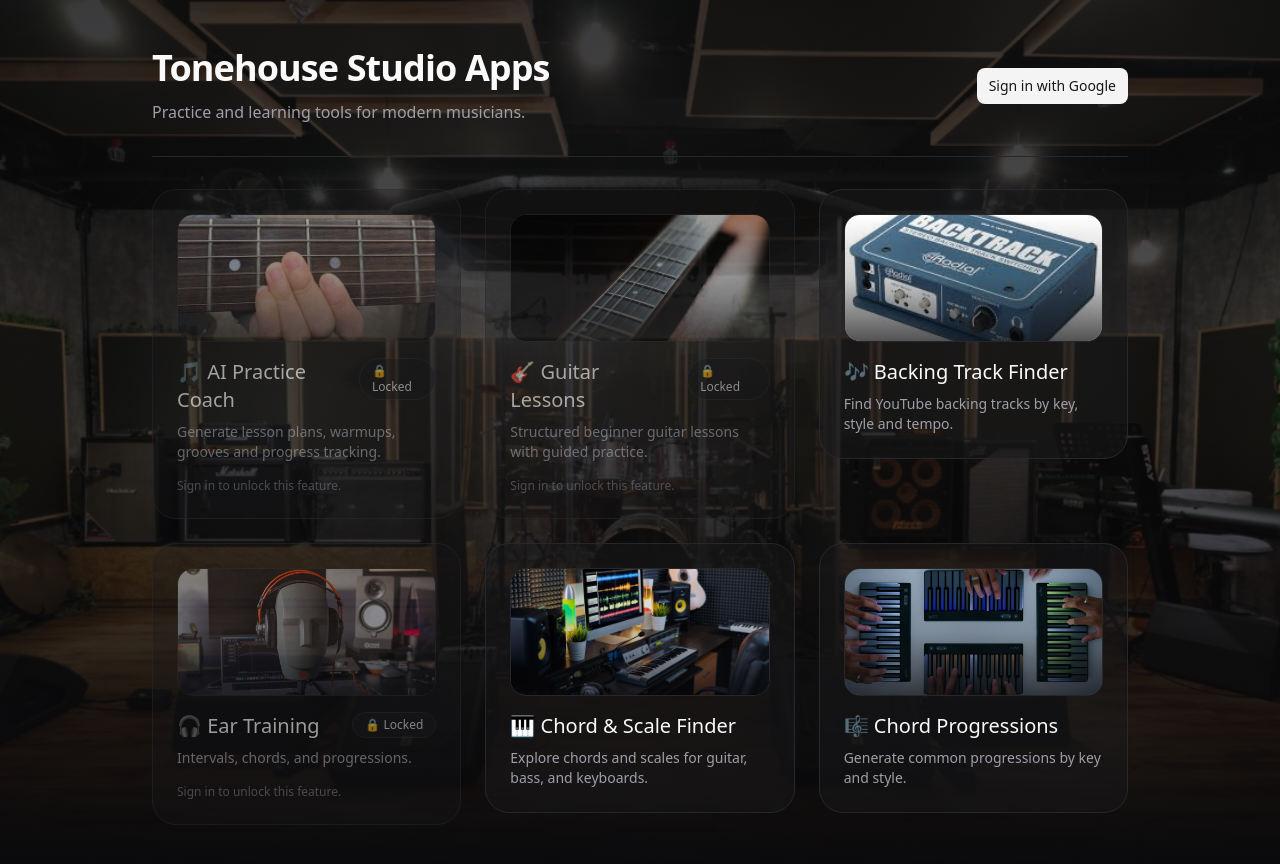
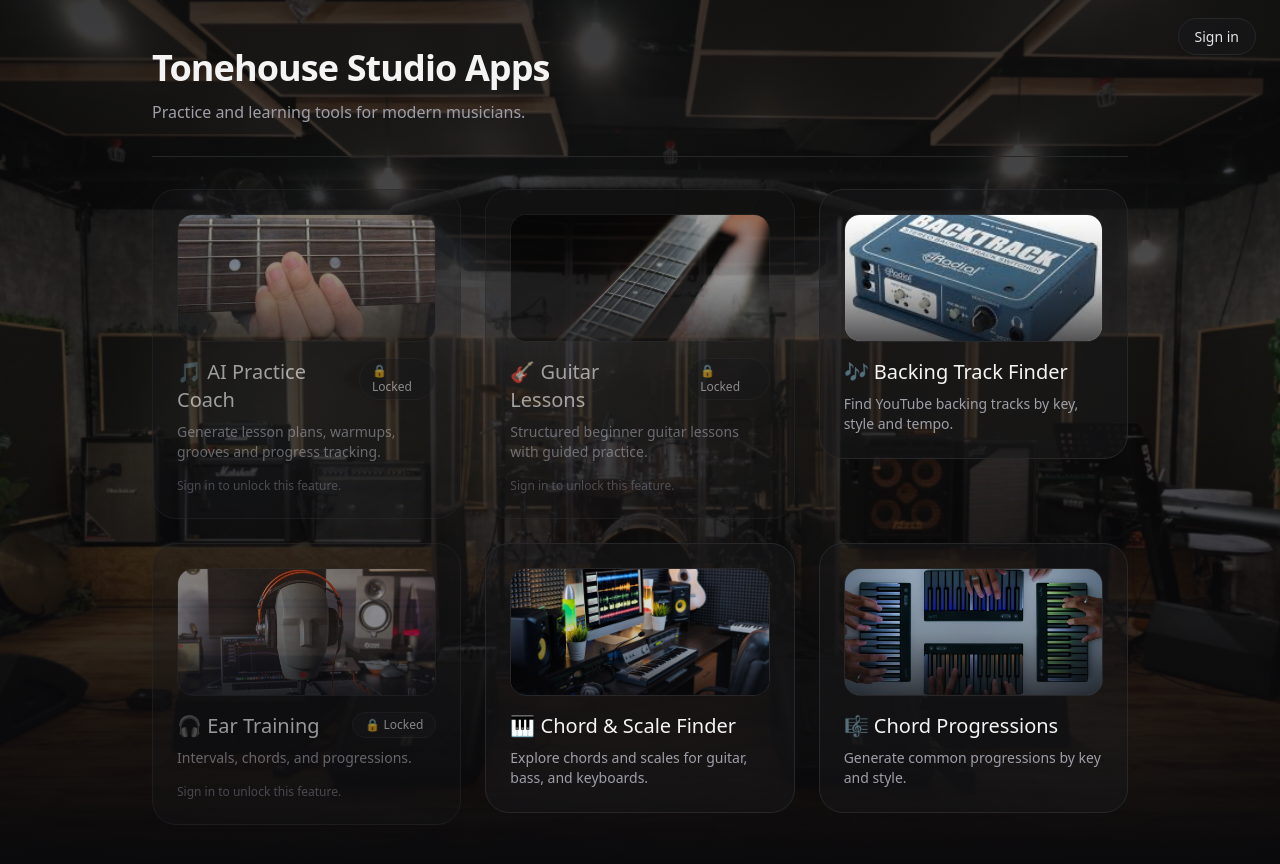
Before and after one commit to mohithkaranth/tonehouse-ai-coach, a Next.js app: page / in a window 1280 px wide. Shown: the top 864 px of the page. Built offline with nearby package versions, Linux system fonts and the light colour scheme; no server answers.

Commit message:
Add avatar-based auth UI and restore home hero background

```diff
--- /dev/null
+++ b/app/components/GlobalHeader.tsx
@@ -0,0 +1,80 @@
+"use client";
+
+import { useSession, signOut } from "next-auth/react";
+import Link from "next/link";
+import { useState } from "react";
+
+function initials(name?: string | null) {
+  if (!name) return "?";
+  return name
+    .split(/\s+/)
+    .slice(0, 2)
+    .map((n) => n[0]?.toUpperCase())
+    .join("");
+}
+
+export default function GlobalHeader() {
+  const { data: session, status } = useSession();
+  const [open, setOpen] = useState(false);
+
+  return (
+    <div className="fixed right-4 top-4 z-50 sm:right-6 sm:top-6">
+      {status === "loading" ? (
+        <div className="h-11 w-11 animate-pulse rounded-full bg-zinc-800/60" />
+      ) : session?.user ? (
+        <div className="relative">
+          {/* Gradient ring */}
+          <button
+            onClick={() => setOpen((v) => !v)}
+            aria-label="Account menu"
+            className="group relative grid h-11 w-11 place-items-center rounded-full p-[2px]"
+          >
+            {/* ring */}
+            <span className="absolute inset-0 rounded-full bg-gradient-to-br from-indigo-400/80 via-purple-400/80 to-pink-400/80 opacity-80 blur-[2px] transition group-hover:opacity-100" />
+
+            {/* avatar face */}
+            <span className="relative grid h-full w-full place-items-center rounded-full border border-zinc-800 bg-zinc-900 text-sm font-semibold text-white backdrop-blur">
+              {initials(session.user.name)}
+            </span>
+          </button>
+
+          {/* Dropdown */}
+          {open && (
+            <div
+              className="absolute right-0 mt-2 w-56 rounded-2xl border border-zinc-800 bg-zinc-950/95 p-2 text-sm text-zinc-200 shadow-xl backdrop-blur"
+              onMouseLeave={() => setOpen(false)}
+            >
+              <div className="px-3 py-2">
+                <div className="text-xs text-zinc-400">Signed in as</div>
+                <div className="font-medium text-white">
+                  {session.user.name}
+                </div>
+                {session.user.email && (
+                  <div className="mt-0.5 text-xs text-zinc-400">
+                    {session.user.email}
+                  </div>
+                )}
+              </div>
+
+              <div className="my-2 h-px bg-zinc-800" />
+
+              <button
+                onClick={() => signOut()}
+                className="w-full rounded-lg px-3 py-2 text-left hover:bg-zinc-900"
+              >
+                Sign out
+              </button>
+            </div>
+          )}
+        </div>
+      ) : (
+        <Link
+          href="/signin"
+          className="rounded-full border border-zinc-800 bg-zinc-900/60 px-4 py-2 text-sm text-zinc-200 backdrop-blur hover:bg-zinc-900/80 hover:text-white"
+        >
+          Sign in
+        </Link>
+      )}
+    </div>
+  );
+}
--- a/app/layout.tsx
+++ b/app/layout.tsx
@@ -2,6 +2,7 @@ import type { Metadata } from "next";
 import { Geist, Geist_Mono } from "next/font/google";
 import "./globals.css";
 import Providers from "./providers";
+import GlobalHeader from "./components/GlobalHeader";
 
 const geistSans = Geist({
   variable: "--font-geist-sans",
@@ -25,9 +26,12 @@ export default function RootLayout({
 }>) {
   return (
     <html lang="en">
-      <body className={`${geistSans.variable} ${geistMono.variable}`}>
+      <body
+        className={`${geistSans.variable} ${geistMono.variable} min-h-screen bg-zinc-950 text-zinc-100`}
+      >
         <Providers>
-          {children}
+          <GlobalHeader />
+          <main className="min-h-screen">{children}</main>
         </Providers>
       </body>
     </html>
--- a/app/page.tsx
+++ b/app/page.tsx
@@ -1,6 +1,5 @@
 "use client";
 
-import SignInOutButton from "@/components/auth/SignInOutButton";
 import Image from "next/image";
 import Link from "next/link";
 import { getSession } from "next-auth/react";
@@ -116,7 +115,7 @@ function Card({
 }
 
 export default function HomePage() {
-  const { session, status, authError } = useSafeSession();
+  const { status } = useSafeSession();
   const isLoggedIn = status === "authenticated";
 
   const cards: CardDef[] = [
@@ -172,8 +171,9 @@ export default function HomePage() {
   ];
 
   return (
-    <main className="relative min-h-screen bg-zinc-950 text-zinc-50">
-      <div className="absolute inset-0">
+    <main className="relative min-h-screen">
+      {/* Home-only hero background */}
+      <div className="absolute inset-0 -z-10">
         <Image
           src="/home/hero.jpg"
           alt=""
@@ -186,8 +186,7 @@ export default function HomePage() {
         <div className="absolute inset-0 bg-gradient-to-b from-zinc-950/80 via-zinc-950/70 to-zinc-950" />
       </div>
 
-      <div className="relative mx-auto max-w-5xl px-6 py-12">
-        <div className="flex flex-col gap-6 sm:flex-row sm:items-center sm:justify-between">
+      <div className="mx-auto max-w-5xl px-6 py-12">
         <div>
           <h1 className="text-4xl font-semibold tracking-tight">
             Tonehouse Studio Apps
@@ -195,13 +194,6 @@ export default function HomePage() {
           <p className="mt-3 text-zinc-400">
             Practice and learning tools for modern musicians.
           </p>
-          </div>
-
-          <SignInOutButton
-            session={session}
-            status={status}
-            authError={authError}
-          />
         </div>
 
         <div className="mt-8 mb-8 h-px bg-zinc-800" />
```
Lines whose indentation alone changed are shown as unchanged.
